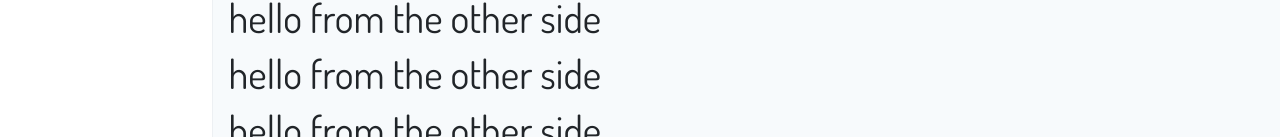
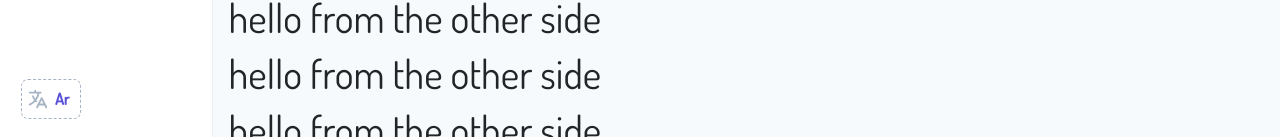
Before and after one commit to refaat1297/flk-dashboard, a Vue app: page / in a window 1280 px wide. Shown: the part 663-800 px from the top of the page. Built offline with nearby package versions, Linux system fonts and the light colour scheme.

Commit message:
add change language button

```diff
--- a/src/App.vue
+++ b/src/App.vue
@@ -57,6 +57,13 @@
                         </router-link>
                     </li>
                 </ul>
+
+                <div class="options">
+                    <div class="option" @click="changeLang()">
+                        <TranslateIcon />
+                        <span>{{ lang === 'en' ? 'ar' : 'en' }}</span>
+                    </div>
+                </div>
             </nav>
 
             <div class="content">
@@ -77,9 +84,10 @@ import StarIcon from "./components/icons/StarIcon";
 import UsersIcon from "./components/icons/UsersIcon";
 import ChartIcon from "./components/icons/ChartIcon";
 import SettingsIcon from "./components/icons/SettingsIcon";
+import TranslateIcon from "./components/icons/TranslateIcon";
 export default {
     name: "App",
-    components: {SettingsIcon, ChartIcon, UsersIcon, StarIcon, UserIcon, HomeIcon, TheSiteFooter},
+    components: {TranslateIcon, SettingsIcon, ChartIcon, UsersIcon, StarIcon, UserIcon, HomeIcon, TheSiteFooter},
     data () {
         return {
             lang: null
@@ -101,7 +109,8 @@ export default {
             document.title = title
         },
         changeLang () {
-            window.Ls.set('lang', this.lang)
+            let lang = this.lang === 'en' ? 'ar' : 'en'
+            window.Ls.set('lang', lang)
             window.location.reload()
         }
     }
--- a/src/assets/scss/pages/_app.scss
+++ b/src/assets/scss/pages/_app.scss
@@ -23,6 +23,7 @@
             height: 100%;
             overflow: auto;
             border-right: 1px solid rgba($gray, .2);
+            position: relative;
 
             [dir=rtl] & {
                 border-right: 0;
@@ -90,6 +91,57 @@
                     }
                 }
             }
+
+            .options {
+                padding: .5rem 1.3rem;
+                position: absolute;
+                bottom: 10px;
+                left: 0;
+                display: flex;
+                justify-content: flex-start;
+                align-items: center;
+                width: 100%;
+
+                .option {
+                    border: 1px dashed $gray;
+                    border-radius: 7px;
+                    width: 60px;
+                    height: 40px;
+                    padding: .3rem;
+                    display: flex;
+                    justify-content: flex-start;
+                    align-items: center;
+                    cursor: pointer;
+                    transition: all .2s ease-in-out;
+
+                    &:hover {
+                        background-color: $bg-gray;
+                    }
+
+                    svg {
+                        width: 22px;
+                        height: 22px;
+                        color: $gray;
+                        margin-bottom: 0;
+                    }
+
+                    span {
+                        text-transform: capitalize;
+                        font-family: enMedium, sans-serif;
+                        display: inline-block;
+                        margin-left: .4rem;
+                        font-size: 1rem;
+                        color: $blue;
+                        font-weight: 600;
+
+                        [dir=rtl] & {
+                            font-family: arMedium, sans-serif;
+                            margin-left: 0;
+                            margin-right: .4rem;
+                        }
+                    }
+                }
+            }
         }
 
         .content {
--- /dev/null
+++ b/src/components/icons/TranslateIcon.vue
@@ -0,0 +1,24 @@
+<template>
+    <svg
+        class="w-6 h-6"
+        fill="none"
+        stroke="currentColor"
+        viewBox="0 0 24 24"
+        xmlns="http://www.w3.org/2000/svg">
+        <path
+            stroke-linecap="round"
+            stroke-linejoin="round"
+            stroke-width="2"
+            d="M3 5h12M9 3v2m1.048 9.5A18.022 18.022 0 016.412 9m6.088 9h7M11 21l5-10 5 10M12.751 5C11.783 10.77 8.07 15.61 3 18.129"></path>
+    </svg>
+</template>
+
+<script>
+export default {
+    name: "TranslateIcon"
+}
+</script>
+
+<style scoped>
+
+</style>
```
